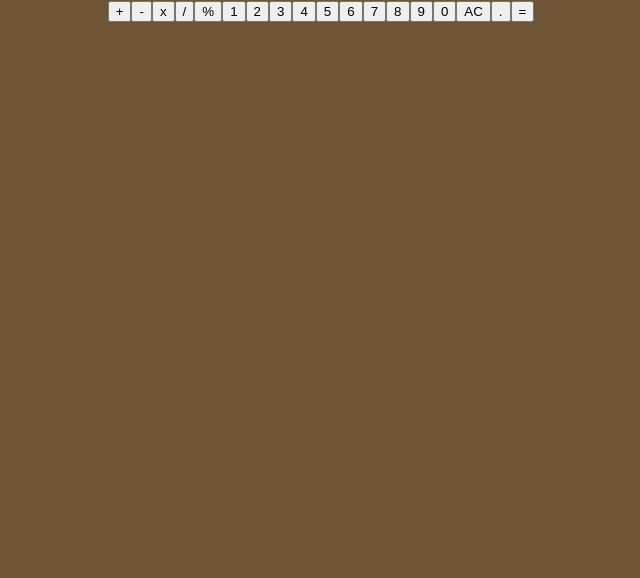
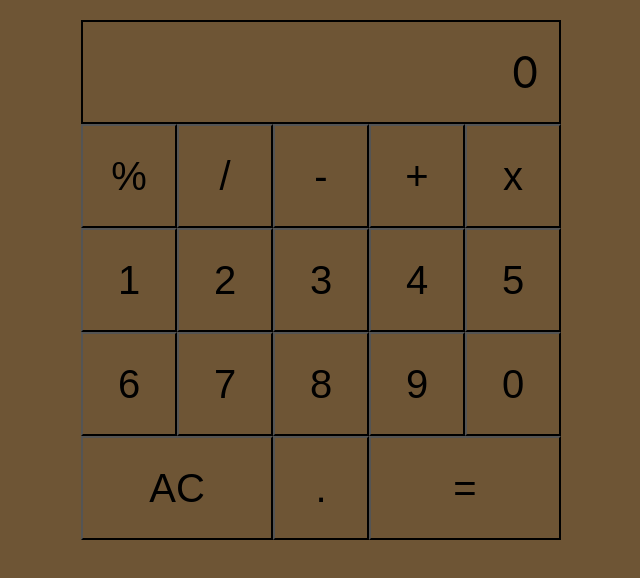
Before and after one commit to danifromecuador/freecodecamp-react-3-basic-calculator, a React (Create React App) app: page / in a window 1280 px wide. Shown: the top 578 px of the page, without its empty margins (319-959 px from the left). Built offline with nearby package versions, Linux system fonts and the light colour scheme.

Commit message:
Add style for the layout

```diff
--- a/src/App.css
+++ b/src/App.css
@@ -1,38 +1,32 @@
 .App {
-  text-align: center;
+  width: 480px;
+  height: 520px;
+  margin: 20px auto;
+  display: grid;
+  grid-template-columns: repeat(5, 1fr);
+  grid-template-rows: repeat(5, 1fr);
 }
 
-.App-logo {
-  height: 40vmin;
-  pointer-events: none;
+.display {
+  border: 2px solid black;
+  padding: 0 20px;
+  display: flex;
+  justify-content: flex-end;
+  align-items: center;
+  grid-column: 1 / -1;
+  font-size: 44px;
 }
 
-@media (prefers-reduced-motion: no-preference) {
-  .App-logo {
-    animation: App-logo-spin infinite 20s linear;
-  }
+.button {
+  background-color: transparent;
+  cursor: pointer;
+  font-size: 40px;
 }
 
-.App-header {
-  background-color: #282c34;
-  min-height: 100vh;
-  display: flex;
-  flex-direction: column;
-  align-items: center;
-  justify-content: center;
-  font-size: calc(10px + 2vmin);
-  color: white;
+.AC {
+  grid-column: 1 / span 2;
 }
 
-.App-link {
-  color: #61dafb;
+.equal {
+  grid-column: 4 / span 2;
 }
-
-@keyframes App-logo-spin {
-  from {
-    transform: rotate(0deg);
-  }
-  to {
-    transform: rotate(360deg);
-  }
-}
--- a/src/App.js
+++ b/src/App.js
@@ -4,30 +4,25 @@ import Button from './components/Button';
 function App() {
   return (
     <div className="App">
-      <div className='display'></div>
-      <Button value="+"/>
-      <Button value="-"/>
-      <Button value="x"/>
-      <Button value="/"/>
-      <Button value="%"/>
-
-      <Button value="1"/>
-      <Button value="2"/>
-      <Button value="3"/>
-      <Button value="4"/>
-      <Button value="5"/>
-
-
-      <Button value="6"/>
-      <Button value="7"/>
-      <Button value="8"/>
-      <Button value="9"/>
-      <Button value="0"/>
-
-
-      <Button value="AC"/>
-      <Button value="."/>
-      <Button value="="/>
+      <div className='display'>0</div>
+      <Button className="button " value="%"/>
+      <Button className="button " value="/"/>
+      <Button className="button " value="-"/>
+      <Button className="button " value="+"/>
+      <Button className="button " value="x"/>
+      <Button className="button " value="1"/>
+      <Button className="button " value="2"/>
+      <Button className="button " value="3"/>
+      <Button className="button " value="4"/>
+      <Button className="button " value="5"/>
+      <Button className="button " value="6"/>
+      <Button className="button " value="7"/>
+      <Button className="button " value="8"/>
+      <Button className="button " value="9"/>
+      <Button className="button " value="0"/>
+      <Button className="button AC" value="AC"/>
+      <Button className="button " value="."/>
+      <Button className="button equal" value="="/>
     </div>
   );
 }
--- a/src/components/Button.js
+++ b/src/components/Button.js
@@ -1,6 +1,6 @@
-const Button = ({value}) => {
+const Button = ({value, className}) => {
   return (
-    <button>{value}</button>
+    <button className={className}>{value}</button>
   );
 };
 
```
